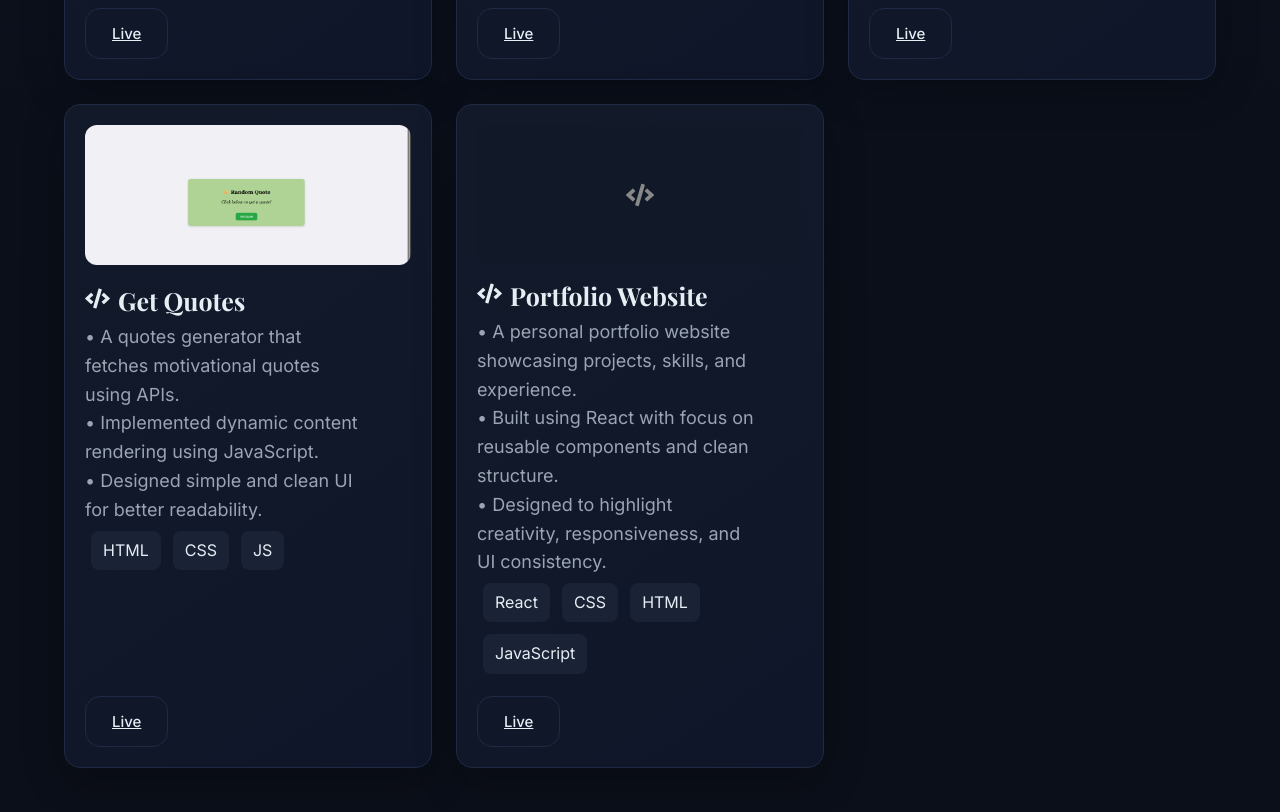
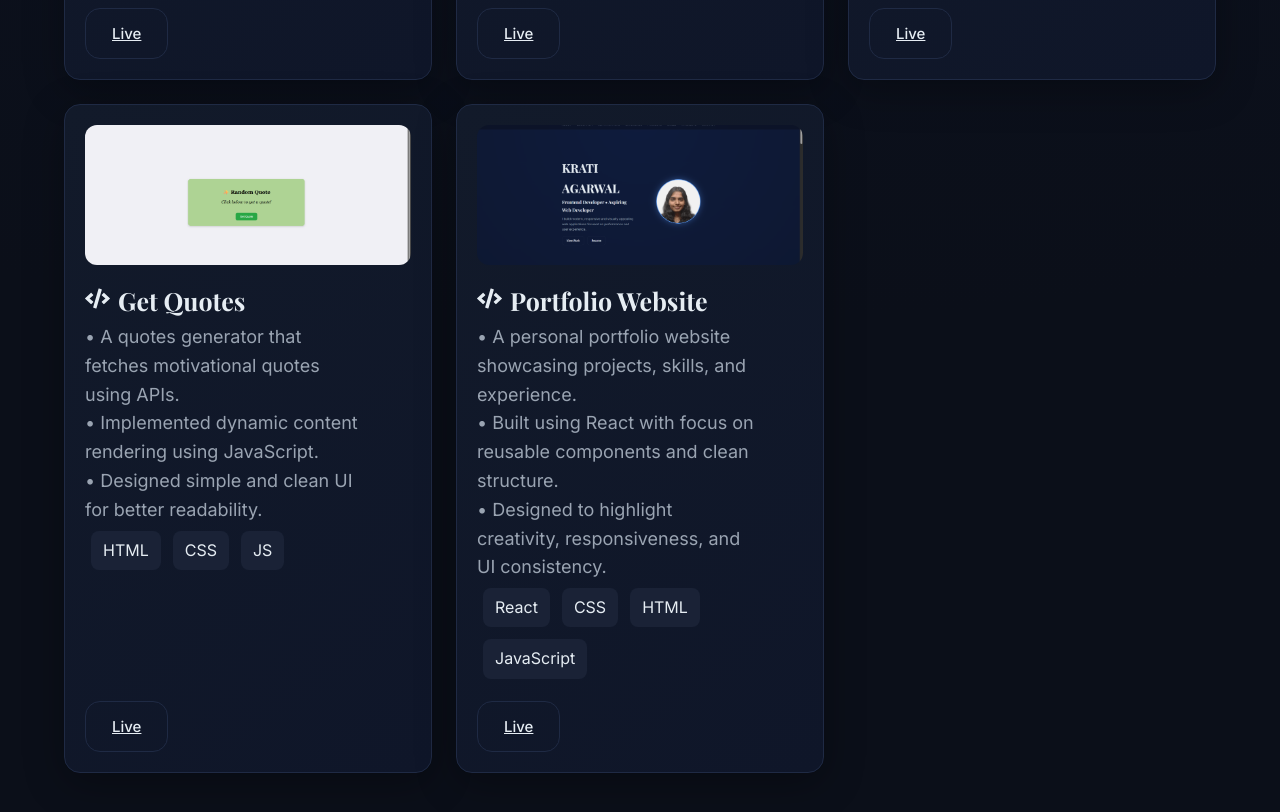
Before and after one commit to Krati-Ag-02/Krati-Agarwal---Personal-Portfolio, a React (Vite) app: page / in a window 1280 px wide. Shown: the part 3940-4752 px from the top of the page. Built offline with nearby package versions, Linux system fonts and the light colour scheme; the HTML template or start-up script is replaced by a standard one.

Commit message:
new file:   public/port.png 	modified:   src/components/Projects.jsx

```diff
--- a/src/components/Projects.jsx
+++ b/src/components/Projects.jsx
@@ -88,7 +88,7 @@
     ],
     tech: ["React", "CSS", "HTML","JavaScript"],
     live: "https://krati-ag-02.github.io/Krati-Agarwal---Personal-Portfolio/",
-    image: ""
+    image: "/port.png"
   }
 ];
 
```
Also changed, not shown: public/port.png (added).
